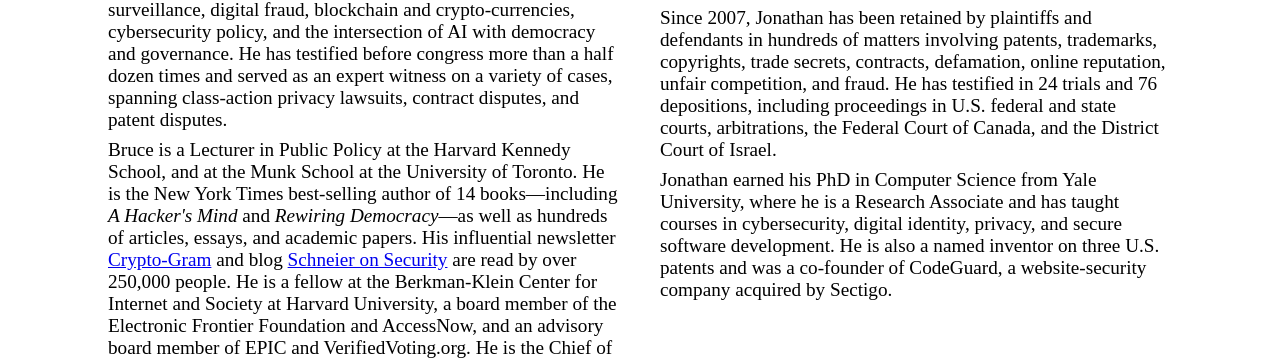
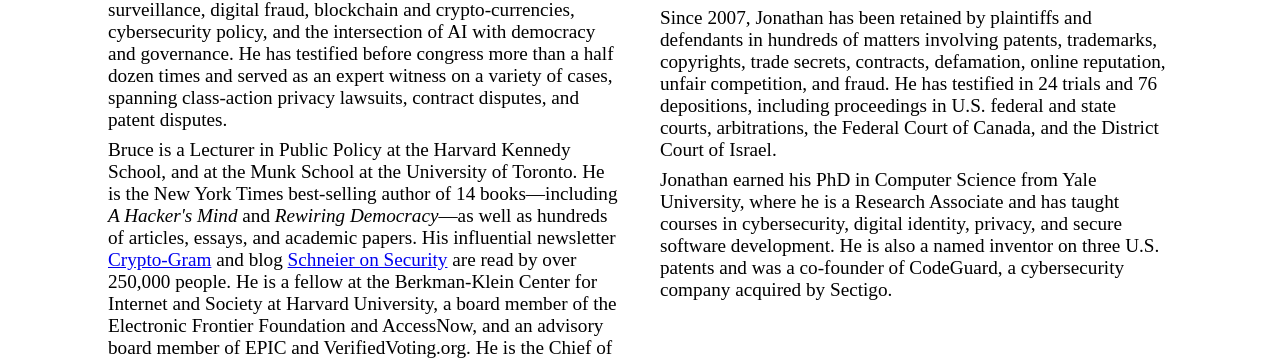
Before and after one commit to csexperts/cse-website, a Next.js app: page / in a window 1280 px wide. Shown: the part 1347-1707 px from the top of the page. Built offline with nearby package versions, Linux system fonts and the light colour scheme.

Commit message:
Update description of Jonathan Hochman

```diff
--- a/src/Components/TeamMembers/JonathanHochman.tsx
+++ b/src/Components/TeamMembers/JonathanHochman.tsx
@@ -9,7 +9,7 @@ Jonathan Hochman, PhD, is a computer scientist and consulting and testifying exp
 		</p><p>
 Since 2007, Jonathan has been retained by plaintiffs and defendants in hundreds of matters involving patents, trademarks, copyrights, trade secrets, contracts, defamation, online reputation, unfair competition, and fraud. He has testified in 24 trials and 76 depositions, including proceedings in U.S. federal and state courts, arbitrations, the Federal Court of Canada, and the District Court of Israel.
 		</p><p>
-Jonathan earned his PhD in Computer Science from Yale University, where he is a Research Associate and has taught courses in cybersecurity, digital identity, privacy, and secure software development. He is also a named inventor on three U.S. patents and was a co-founder of CodeGuard, a website-security company acquired by Sectigo.
+Jonathan earned his PhD in Computer Science from Yale University, where he is a Research Associate and has taught courses in cybersecurity, digital identity, privacy, and secure software development. He is also a named inventor on three U.S. patents and was a co-founder of CodeGuard, a cybersecurity company acquired by Sectigo.
 		</p>
 	</BiographyView>
 );
```
